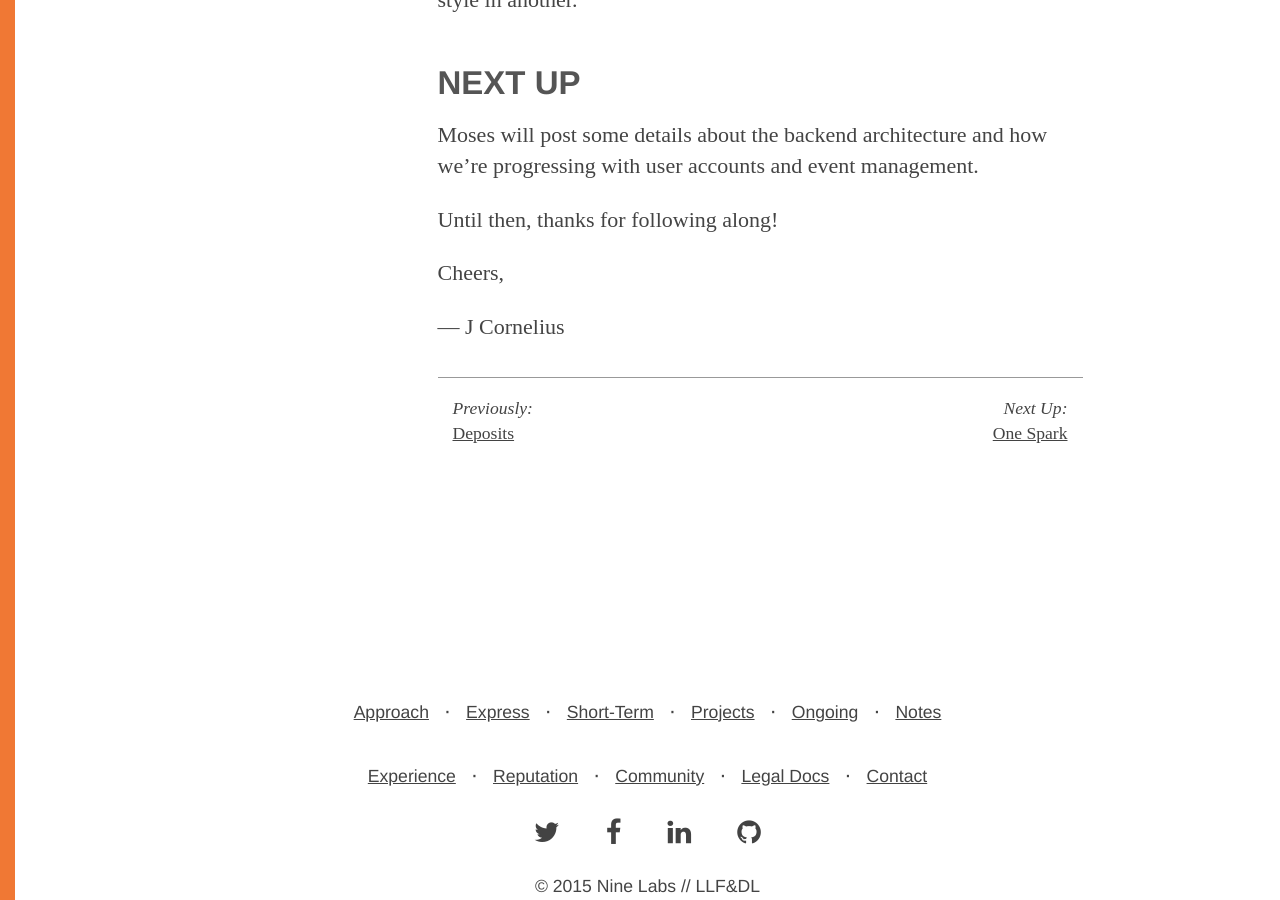
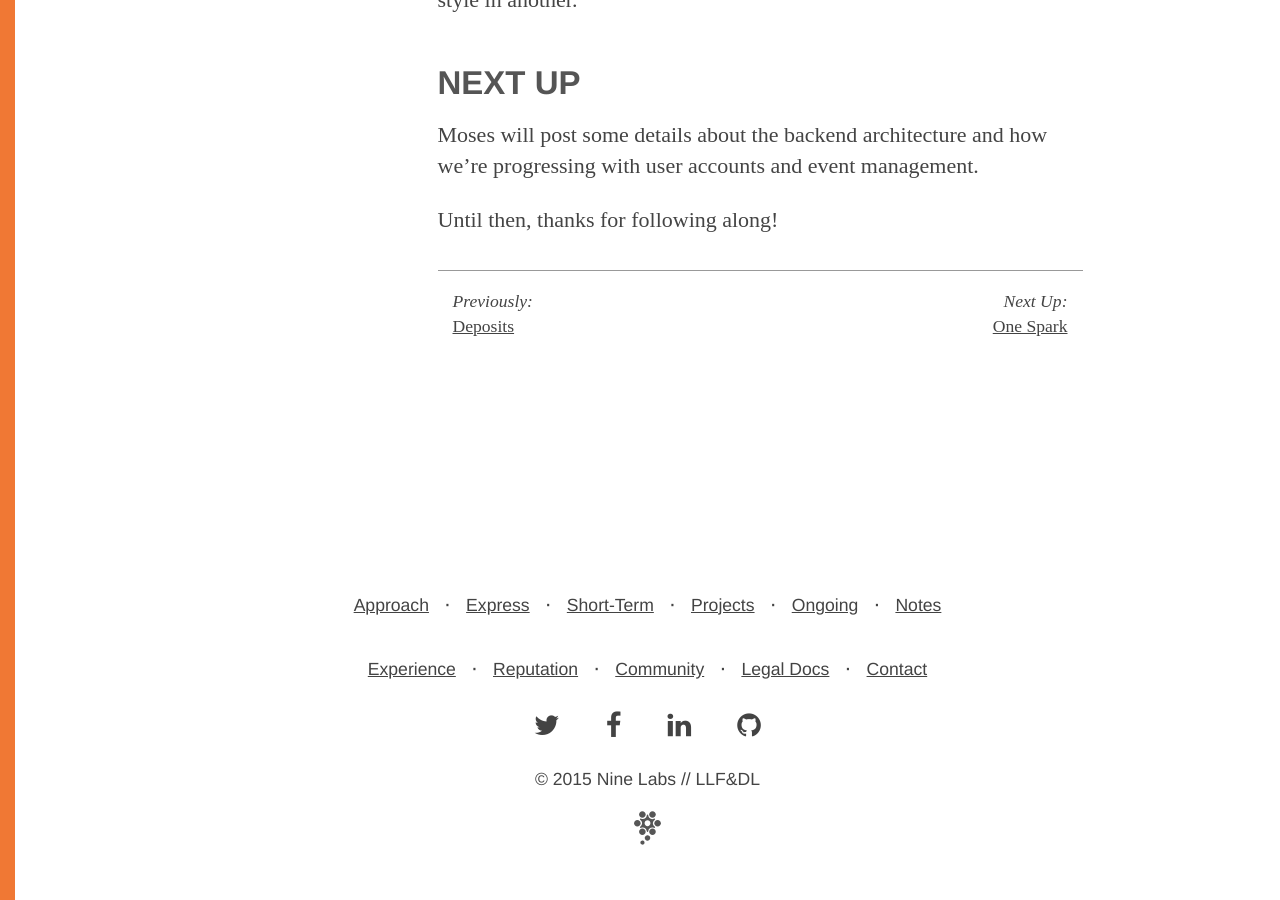
Before and after one commit to ninelabs/ninelabs.com, a Jekyll site: the page built from _posts/2014-11-20-november-progress-report.md, in a window 1280 px wide and 900 px high, scrolled down 2323 px. Built offline with Jekyll 4.4.1, drawn with Linux system fonts in a browser that asks for light colours; nearby versions of some CDN libraries; Markdown is read by kramdown in place of the engine named in the settings.

Commit message:
Removed signature from AWDG November Progress Report

```diff
--- a/_posts/2014-11-20-november-progress-report.md
+++ b/_posts/2014-11-20-november-progress-report.md
@@ -64,7 +64,3 @@
 Moses will post some details about the backend architecture and how we&rsquo;re progressing with user accounts and event management.
 
 Until then, thanks for following along!
-
-Cheers,
-
-&mdash; J Cornelius
```
